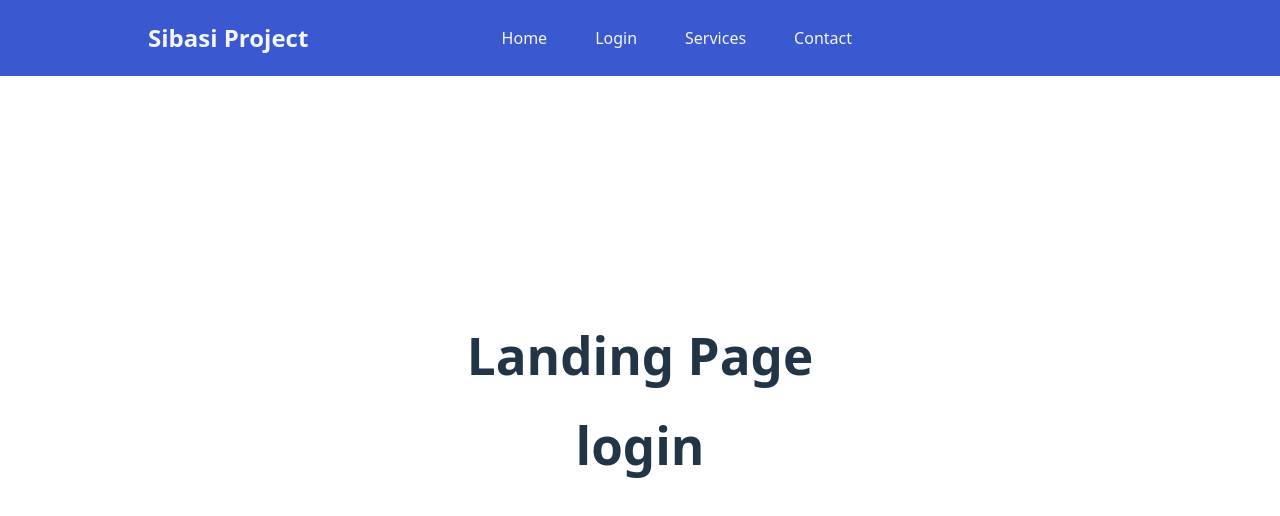
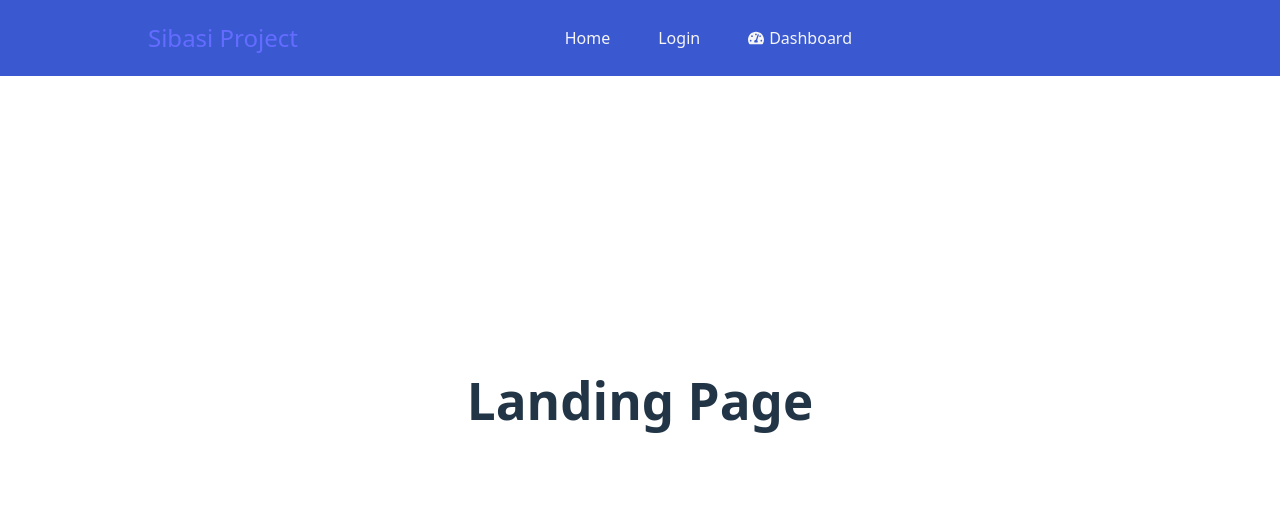
Before and after one commit to KellyAineah/sibasi-application, a React (Vite) app: page / in a window 1280 px wide. Shown: the top 516 px of the page. Built offline with nearby package versions, Linux system fonts and the light colour scheme.

Commit message:
added the dashboard logic for authorized users'

```diff
--- a/package.json
+++ b/package.json
@@ -12,6 +12,7 @@
   "dependencies": {
     "react": "^19.0.0",
     "react-dom": "^19.0.0",
+    "react-icons": "^5.5.0",
     "react-router-dom": "^6.30.0"
   },
   "devDependencies": {
--- a/src/App.jsx
+++ b/src/App.jsx
@@ -1,19 +1,24 @@
+import { BrowserRouter as Router, Routes, Route } from 'react-router-dom'
 import Navbar from './Components/Navbar'
-import { NavLink, useNavigate } from 'react-router-dom'
-import './App.css'
 import Login from './Components/Login'
 import Home from './Components/Home'
+import './App.css'
 
 
 function App() {
 
 
   return (
-    <>
+    <Router>
       <Navbar />
-      <Home />
-      <Login />
-    </>
+      <Routes>
+        <Route path="/" element={<Home />} />
+        <Route path="/login" element={<Login />} />
+        <Route path='/dashboard' element={<Login />} />
+
+       </Routes>
+
+    </Router>
   )
 }
 
--- a/src/Components/Navbar.css
+++ b/src/Components/Navbar.css
@@ -40,3 +40,65 @@
   color: #7AC6D2;
   transition: 0.3s;
 }
+
+.dashboard-icon {
+  display: flex;
+  align-items: center;
+  gap: 5px;
+  color: whitesmoke;
+  cursor: pointer;
+}
+
+.dashboard-icon:hover {
+  color: #7AC6D2;
+}
+
+.dropdown-menu-dashboard {
+  position: absolute;
+  top: 100%;
+  right: 0;
+  background-color: white;
+  border-radius: 5px;
+  box-shadow: 0 2px 5px rgba(0,0,0,0.2);
+  padding: 15px;
+  width: 200px;
+  display: none;
+  z-index: 1001;
+}
+
+.dropdown-menu-dashboard.open {
+  display: block;
+}
+
+.dashboard-message {
+  color: #333;
+  font-size: 0.9rem;
+  margin-bottom: 10px;
+}
+
+.btn-dashboard {
+  background-color: #3A59D1;
+  color: white;
+  border: none;
+  padding: 8px 15px;
+  border-radius: 4px;
+  cursor: pointer;
+  width: 100%;
+}
+
+.btn-dashboard:hover {
+  background-color: #2a48c1;
+}
+
+.logout-btn {
+  background: none;
+  border: none;
+  color: whitesmoke;
+  font-size: 1rem;
+  cursor: pointer;
+  padding: 0;
+}
+
+.logout-btn:hover {
+  color: #7AC6D2;
+}
--- a/src/Components/Navbar.jsx
+++ b/src/Components/Navbar.jsx
@@ -1,17 +1,84 @@
 import './Navbar.css';
+import React, { useEffect, useState } from 'react';
+import { NavLink, useNavigate } from 'react-router-dom';
+import { FaTachometerAlt } from 'react-icons/fa';
+import { useRef } from 'react';
 
 function Navbar() {
+  // tracking the state of the dashboard dropdown and login status
+  const [dashboardOpen, setDashboardOpen] = useState(false);
+  const [isLoggedIn, setIsLoggedIn] = useState(false);
+
+  const navigate = useNavigate();
+  const dashboardRef = useRef(null);
+
+  // Check if user is logged in
+  useEffect(() => {
+    // Check local storage for login status
+    const loggedIn = localStorage.getItem('isLoggedIn') === 'true';
+    setIsLoggedIn(loggedIn);
+  }, []);
+
+  const toggleDashboardDropdown = () => {
+    if (!isLoggedIn) {
+      setDashboardOpen(!dashboardOpen);
+    } else {
+      navigate('/dashboard');
+    }
+  };
+
+  const handleClickOutside = (event) => {
+    //Dom element dashboardRef is attached to
+    //check if the click is outside the dashboard dropdown
+    if (dashboardRef.current && !dashboardRef.current.contains(event.target)) {
+      setDashboardOpen(false);
+    }
+  };
+ // Add event listener to handle clicks outside the dropdown
+  useEffect(() => {
+    document.addEventListener('mousedown', handleClickOutside);
+    return () => {
+      //no memory leak when component unmounted
+      document.removeEventListener('mousedown', handleClickOutside);
+    };
+  }, []);
+
+  const handleLogout = () => {
+    localStorage.removeItem('isLoggedIn');
+    setIsLoggedIn(false);
+    navigate('/');
+  };
+
   return (
     <nav className="navbar">
-
-      <div className="navbar-name">Sibasi Project</div>
-
+      <div className="navbar-name">
+        <NavLink to='/'>Sibasi Project</NavLink>
+      </div>
 
       <ul className="navbar-list">
-        <li><a href="#">Home</a></li>
-        <li><a href="#login">Login</a></li>
-        <li><a href="#">Services</a></li>
-        <li><a href="#">Contact</a></li>
+        <li><NavLink to='/'>Home</NavLink></li>
+
+        {isLoggedIn ? (
+          <li>
+            <button onClick={handleLogout} className="logout-btn">Logout</button>
+          </li>
+        ) : (
+          <li><NavLink to="/login">Login</NavLink></li>
+        )}
+
+        <li className='navbar-dashboard' ref={dashboardRef}>
+          <div className='dashboard-icon' onClick={toggleDashboardDropdown}>
+            <FaTachometerAlt className="icon" /> Dashboard
+            {!isLoggedIn && (
+              <div className={`dropdown-menu-dashboard ${dashboardOpen ? 'open' : ''}`}>
+                <div className="dashboard-message">
+                  <p>Please login to access the dashboard</p>
+                  <button className="btn-dashboard" onClick={() => navigate('/login')}>Login</button>
+                </div>
+              </div>
+            )}
+          </div>
+        </li>
       </ul>
     </nav>
   );
```
Also changed, not shown: src/Components/Dashboard.jsx (added, +11 -0 lines), 1 other file (tests, documents, lock files or other folders).
